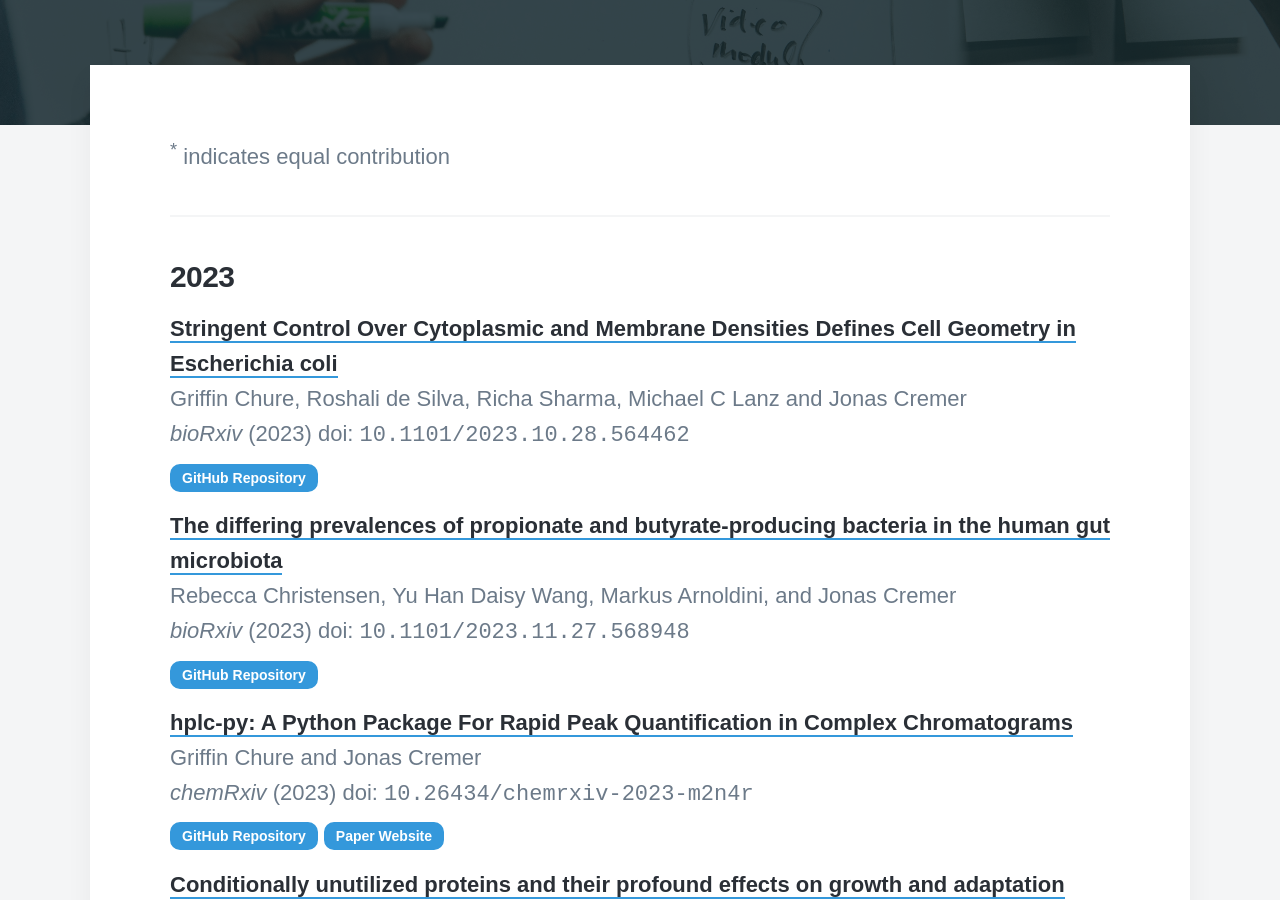
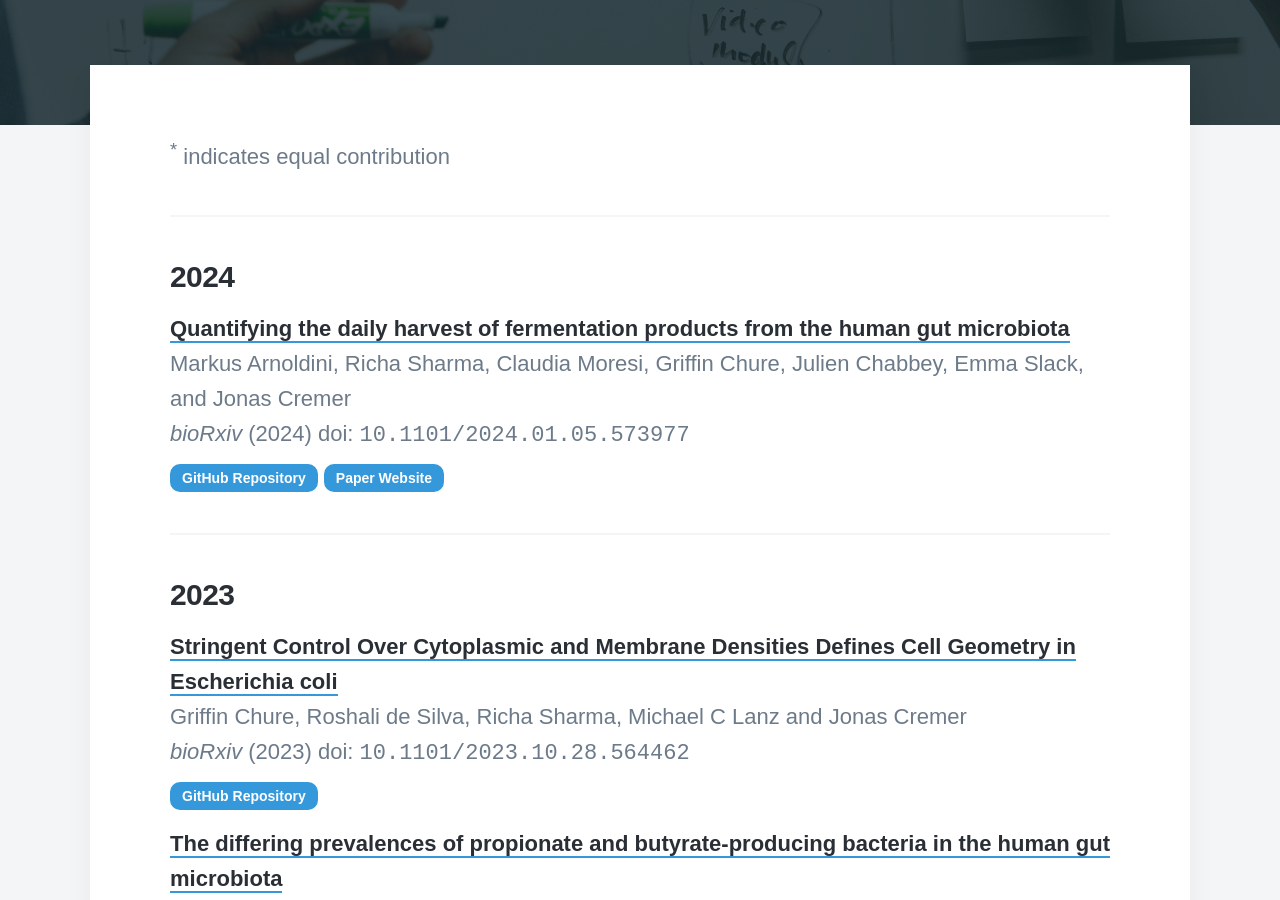
Before and after one commit to cremerlab/cremerlab.github.io, a Jekyll site: the page built from _pages/publications.md, in a window 1280 px wide and 900 px high, scrolled down 502 px. Built offline with Jekyll 4.4.1, drawn with Linux system fonts in a browser that asks for light colours; nearby versions of some CDN libraries; some web fonts are replaced.

Commit message:
update publications

```diff
--- a/_data/publications.yml
+++ b/_data/publications.yml
@@ -1,9 +1,11 @@
-#2024:
-#- title: >
-# authors: Markus Arnoldini, Richa Sharma, Claudia Moresi, Griffin Chure, Julien Chabbey, Emma Slack, and Jonas Cremer
-# github: https://github.com/cremerlab/fermentation_products
-# paper_website: https://cremerlab.github.io/microbiome-fermentation-products/study-explorer
-# doi:
+2024:
+- title: >
+      Quantifying the daily harvest of fermentation products from the human gut microbiota
+  authors: Markus Arnoldini, Richa Sharma, Claudia Moresi, Griffin Chure, Julien Chabbey, Emma Slack, and Jonas Cremer
+  github: https://github.com/cremerlab/fermentation_products
+  paper_website: https://cremerlab.github.io/microbiome-fermentation-products/study-explorer
+  journal: bioRxiv
+  doi: 10.1101/2024.01.05.573977
 2023:
 - title: >
       Stringent Control Over Cytoplasmic and Membrane Densities Defines Cell Geometry in Escherichia coli
```
